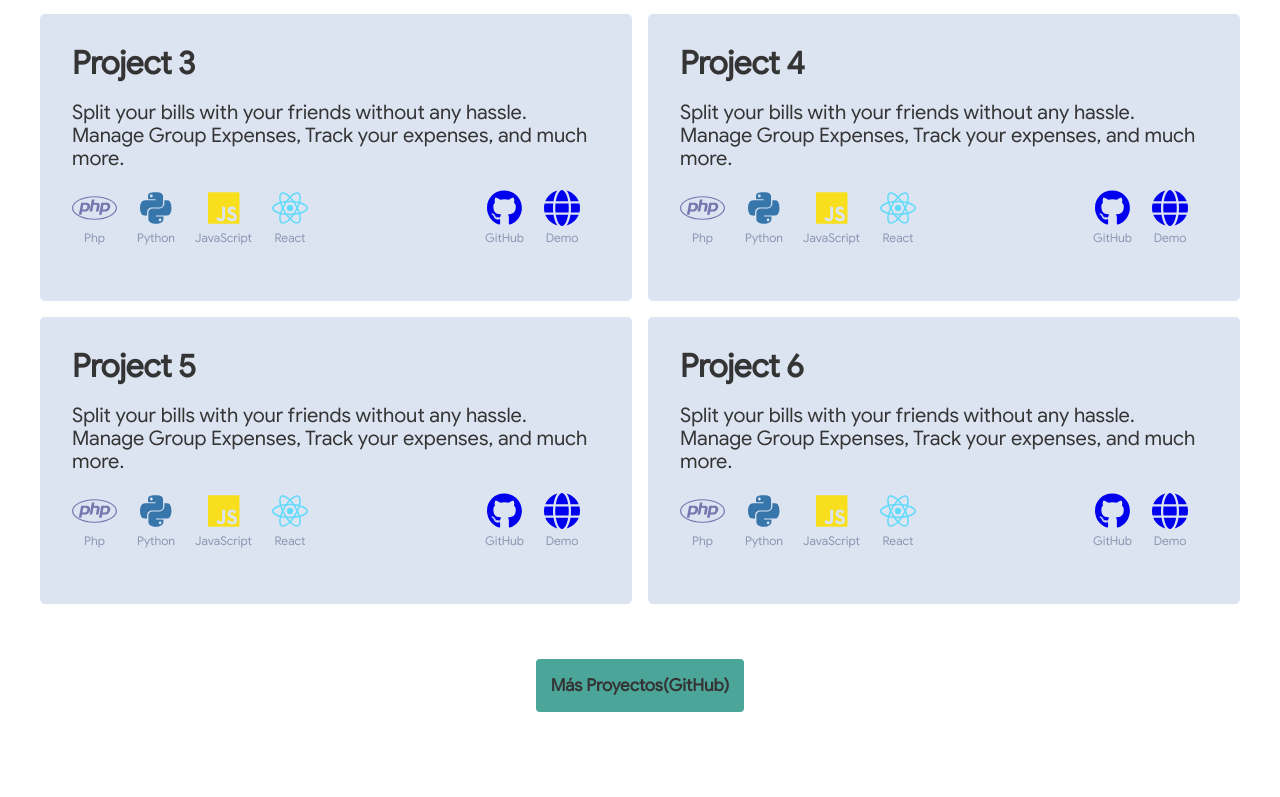
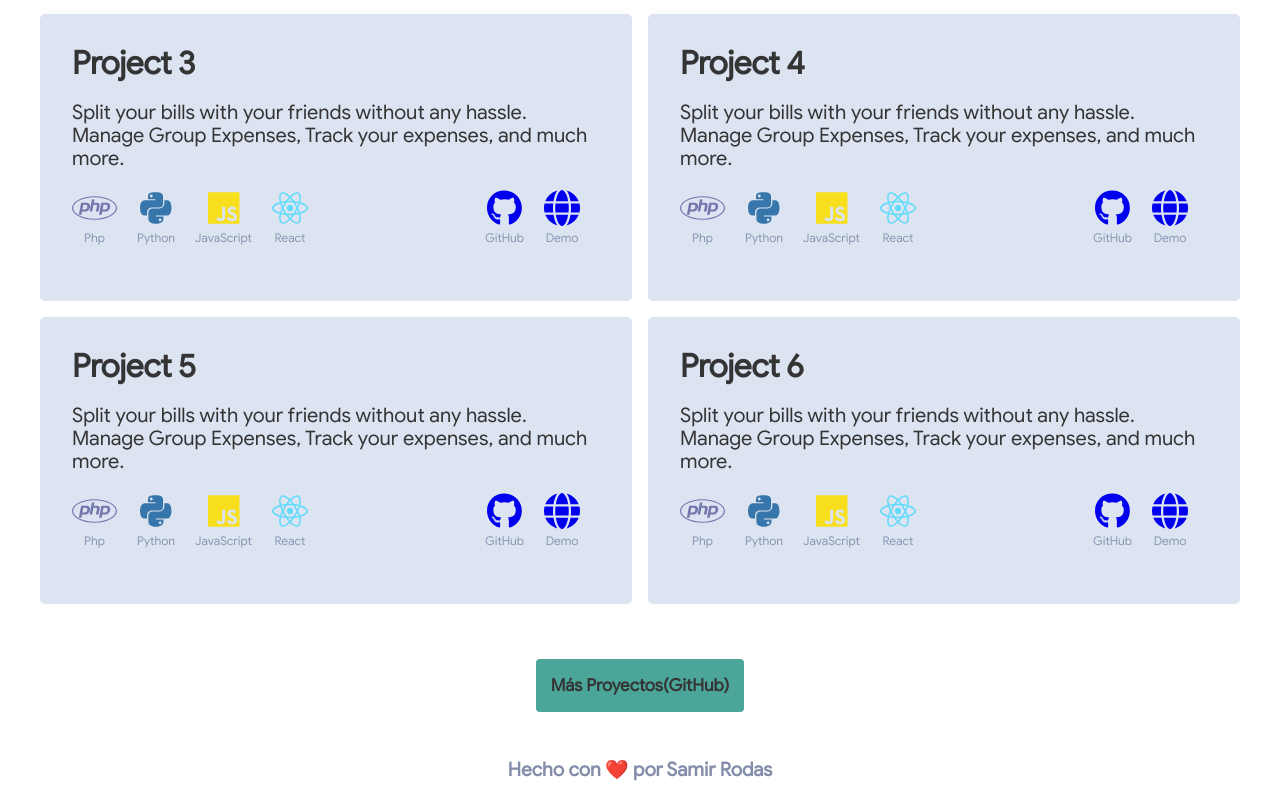
Before and after one commit to serodas/my-portfolio-react-typescript, a React (Vite) app: page /projects in a window 1280 px wide. Shown: the part 796-1593 px from the top of the page. Before the commit the page ends 1538 px from the top, so only its background shows below. Built offline with nearby package versions, Linux system fonts and the light colour scheme; a web font is replaced by a local one.

Commit message:
Add footer

```diff
--- a/src/sections/layout/Layout.tsx
+++ b/src/sections/layout/Layout.tsx
@@ -1,5 +1,6 @@
 import { Outlet } from "react-router-dom";
 
+import { Footer } from "./footer/Footer";
 import { Header } from "./header/Header";
 import styles from "./Layout.module.scss";
 
@@ -9,6 +10,7 @@ export const Layout = () => {
 			<main className={styles.main}>
 				<Header />
 				<Outlet />
+				<Footer />
 			</main>
 		</>
 	);
--- /dev/null
+++ b/src/sections/layout/footer/Footer.module.scss
@@ -0,0 +1,14 @@
+.footer {
+  display: flex;
+  justify-content: center;
+  grid-area: footer;
+  text-align: center;
+  font-weight: bold;
+  font-family: "Google Sans Regular";
+  color: #838daa;
+  width: 100%;
+}
+
+.footer p {
+  margin: 1rem;
+}
--- /dev/null
+++ b/src/sections/layout/footer/Footer.tsx
@@ -0,0 +1,9 @@
+import styles from "./Footer.module.scss";
+
+export const Footer = () => {
+	return (
+		<footer className={styles.footer}>
+			<p> Hecho con ❤️ por Samir Rodas</p>
+		</footer>
+	);
+};
```
